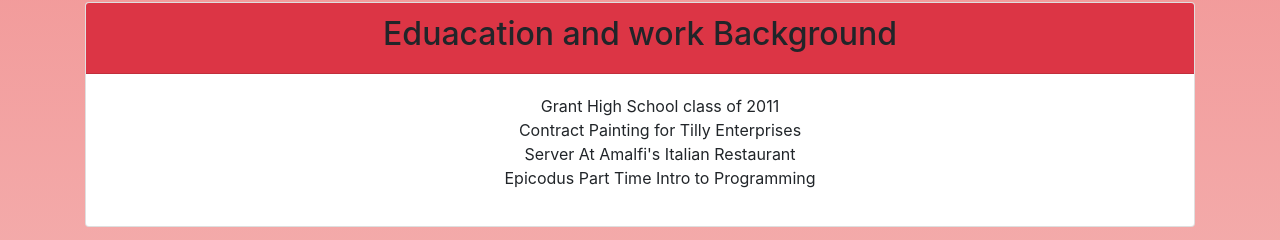
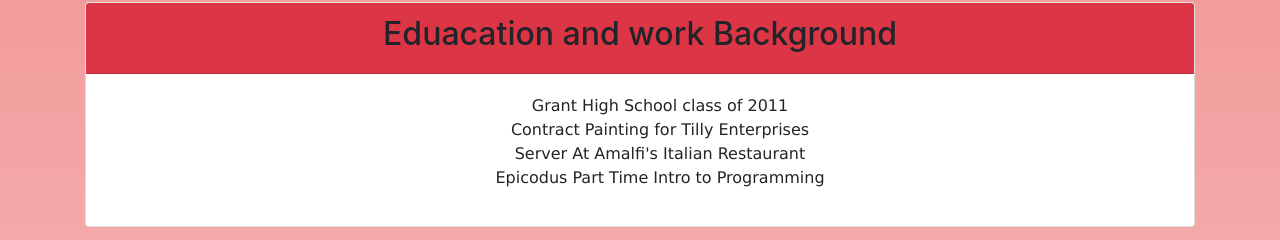
Before and after one commit to Todders92/friday-project, a plain HTML site: page index.html in a window 1280 px wide. Shown: the part 254-494 px from the top of the page. Drawn offline with Linux system fonts and the light colour scheme.

Commit message:
add content to README.md, change font for unordered lists in index.html

```diff
--- a/css/styles.css
+++ b/css/styles.css
@@ -13,3 +13,6 @@ body {
 p {
   font-style: italic;
 }
+ul {
+  font-family: verdana;
+}
```
Also changed, not shown: 1 other file.
